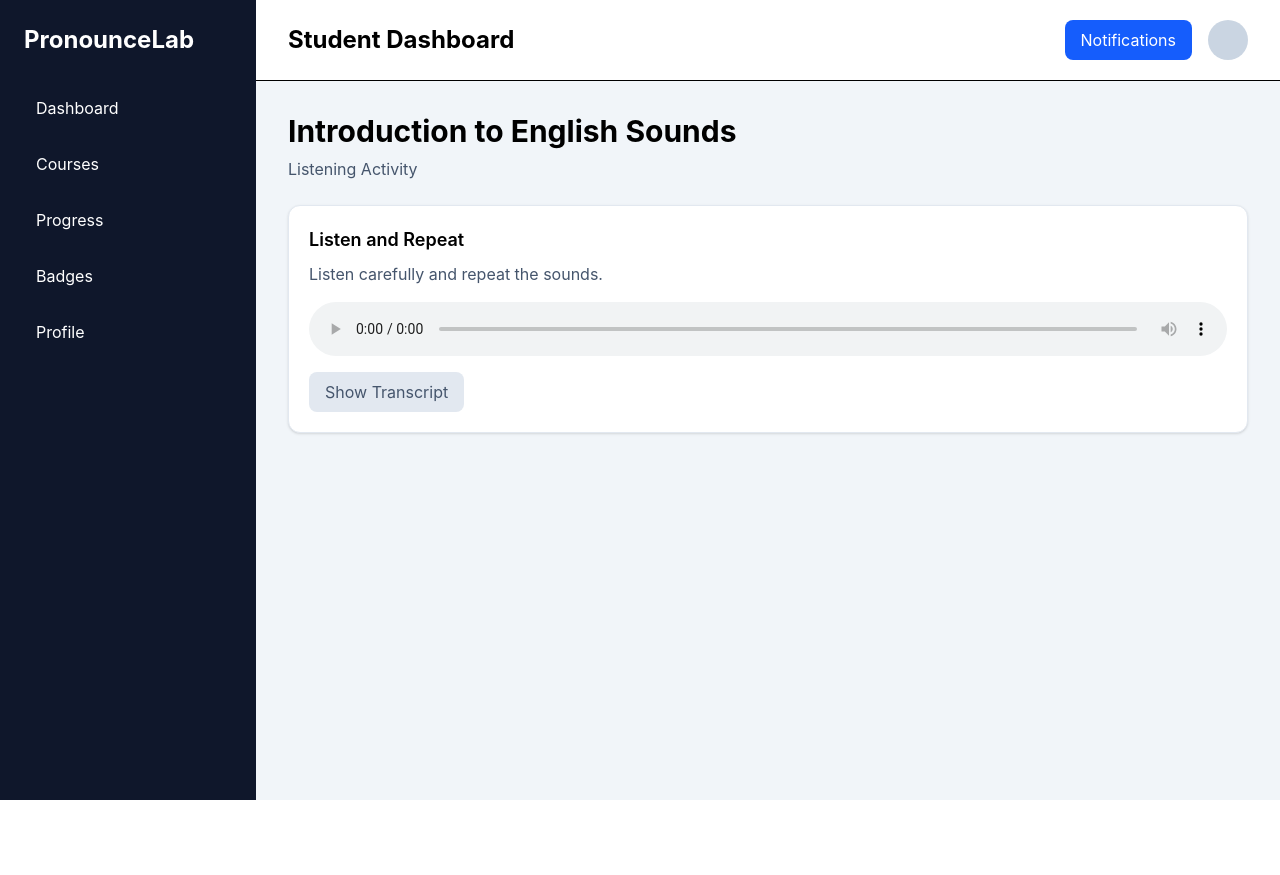
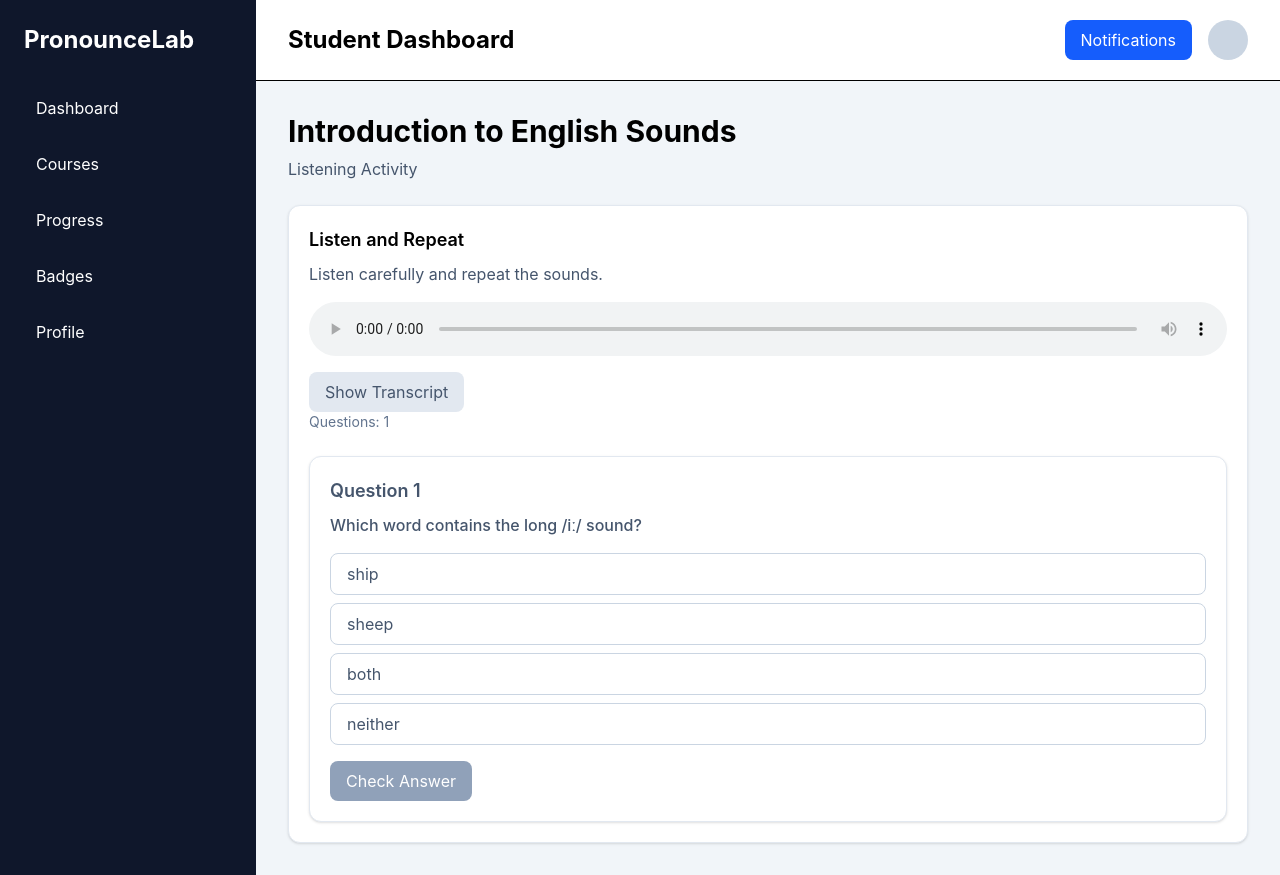
Before and after one commit to emmanuelpaulino2691/pronouncelab, a React (Vite) app: page /listening/1 in a window 1280 px wide. Before the commit the page ends 800 px from the top, so only its background shows below. Built offline with nearby package versions, Linux system fonts and the light colour scheme.

Commit message:
Sprint 17 - Start Practice activity

```diff
--- /dev/null
+++ b/src/features/activities/practice/PracticePage.tsx
@@ -0,0 +1,15 @@
+import MainLayout from "../../../shared/layouts/MainLayout";
+
+function PracticePage() {
+  return (
+    <MainLayout>
+      <h1 className="text-3xl font-bold">Practice</h1>
+
+      <p className="mt-2 text-slate-600">
+        Practice activity coming soon.
+      </p>
+    </MainLayout>
+  );
+}
+
+export default PracticePage;
--- a/src/shared/components/listening/ListeningCard.tsx
+++ b/src/shared/components/listening/ListeningCard.tsx
@@ -1,9 +1,12 @@
 import ListeningTranscript from "./ListeningTranscript";
 import ListeningInstructions from "./ListeningInstructions";
+import ListeningQuestionCard from "./ListeningQuestionCard";
 import AudioPlayer from "./AudioPlayer";
 
 import Card from "../ui/Card";
 import ToggleSection from "../ui/ToggleSection";
+import QuestionGroup from "../questions/QuestionGroup";
+
 import type { ListeningData } from "../../types/ListeningData";
 
 type Props = {
@@ -20,10 +23,21 @@ function ListeningCard({ listening }: Props) {
       <AudioPlayer src={listening.audio} />
 
       {listening.transcript && (
-  <ToggleSection buttonText="Show Transcript">
-    <ListeningTranscript text={listening.transcript} />
-  </ToggleSection>
-)}
+        <ToggleSection buttonText="Show Transcript">
+          <ListeningTranscript text={listening.transcript} />
+        </ToggleSection>
+      )}
+
+      {listening.questions && (
+        <QuestionGroup totalQuestions={listening.questions.length}>
+          {listening.questions.map((question) => (
+            <ListeningQuestionCard
+              key={question.id}
+              question={question}
+            />
+          ))}
+        </QuestionGroup>
+      )}
     </Card>
   );
 }
--- /dev/null
+++ b/src/shared/components/listening/ListeningQuestionCard.tsx
@@ -0,0 +1,22 @@
+import Card from "../ui/Card";
+import MultipleChoiceQuestion from "../questions/MultipleChoiceQuestion";
+
+import type { ListeningQuestion } from "../../types/ListeningQuestion";
+
+type Props = {
+  question: ListeningQuestion;
+};
+
+function ListeningQuestionCard({ question }: Props) {
+  return (
+    <Card title={`Question ${question.id}`}>
+      <MultipleChoiceQuestion
+        question={question.question}
+        options={question.options}
+        correctAnswer={question.correctAnswer}
+      />
+    </Card>
+  );
+}
+
+export default ListeningQuestionCard;
--- /dev/null
+++ b/src/shared/components/questions/MultipleChoiceQuestion.tsx
@@ -0,0 +1,77 @@
+import { useState } from "react";
+
+type Props = {
+  question: string;
+  options: string[];
+  correctAnswer: number;
+  onAnswered?: (isCorrect: boolean) => void;
+};
+
+function MultipleChoiceQuestion({
+  question,
+  options,
+  correctAnswer,
+  onAnswered,
+}: Props) {
+  const [selectedOption, setSelectedOption] = useState<number | null>(null);
+  const [checked, setChecked] = useState(false);
+
+  return (
+    <>
+      <p className="font-medium">{question}</p>
+
+      <div className="mt-4 space-y-2">
+        {options.map((option, index) => (
+          <button
+            key={index}
+            type="button"
+            disabled={checked}
+            onClick={() => setSelectedOption(index)}
+            className={`block w-full rounded-lg border px-4 py-2 text-left transition ${
+              checked
+                ? index === correctAnswer
+                  ? "border-green-600 bg-green-100"
+                  : selectedOption === index
+                  ? "border-red-600 bg-red-100"
+                  : "border-slate-300"
+                : selectedOption === index
+                ? "border-blue-600 bg-blue-100"
+                : "border-slate-300 hover:bg-slate-100"
+            }`}
+          >
+            {option}
+          </button>
+        ))}
+      </div>
+
+      <button
+  type="button"
+  onClick={() => {
+    setChecked(true);
+
+    onAnswered?.(selectedOption === correctAnswer);
+  }}
+        disabled={selectedOption === null || checked}
+        className="mt-4 rounded-lg bg-blue-600 px-4 py-2 text-white transition hover:bg-blue-700 disabled:cursor-not-allowed disabled:bg-slate-400"
+      >
+        Check Answer
+      </button>
+
+      {checked && (
+        <p
+          className={`mt-4 font-medium ${
+            selectedOption === correctAnswer
+              ? "text-green-600"
+              : "text-red-600"
+          }`}
+        >
+          {selectedOption === correctAnswer
+            ? "Correct!"
+            : "Incorrect."}
+        </p>
+      )}
+    </>
+  );
+}
+
+export default MultipleChoiceQuestion;
--- /dev/null
+++ b/src/shared/components/questions/QuestionGroup.tsx
@@ -0,0 +1,20 @@
+import type { ReactNode } from "react";
+
+type Props = {
+  totalQuestions: number;
+  children: ReactNode;
+};
+
+function QuestionGroup({ totalQuestions, children }: Props) {
+  return (
+    <div className="space-y-6">
+      <p className="text-sm text-slate-500">
+        Questions: {totalQuestions}
+      </p>
+
+      {children}
+    </div>
+  );
+}
+
+export default QuestionGroup;
--- a/src/shared/data/lessons/lesson1.ts
+++ b/src/shared/data/lessons/lesson1.ts
@@ -26,6 +26,11 @@ export const lesson1: LessonData = {
 },
 {
   id: 4,
+  title: "Practice",
+  type: "practice",
+},
+{
+  id: 5,
   title: "Quiz",
   type: "quiz",
 },
--- /dev/null
+++ b/src/shared/types/Activity.ts
@@ -0,0 +1,4 @@
+export type Activity = {
+  id: number;
+  title: string;
+};
--- /dev/null
+++ b/src/shared/types/MultipleChoiceQuestion.ts
@@ -0,0 +1,6 @@
+export type MultipleChoiceQuestion = {
+  id: number;
+  question: string;
+  options: string[];
+  correctAnswer: number;
+};
```
Also changed, not shown: src/shared/types/ListeningData.ts (+2 -5 lines), src/shared/types/ListeningQuestion.ts (+3 -6 lines), src/shared/types/PracticeData.ts (+6 -4 lines). Lines whose indentation alone changed are shown as unchanged.
